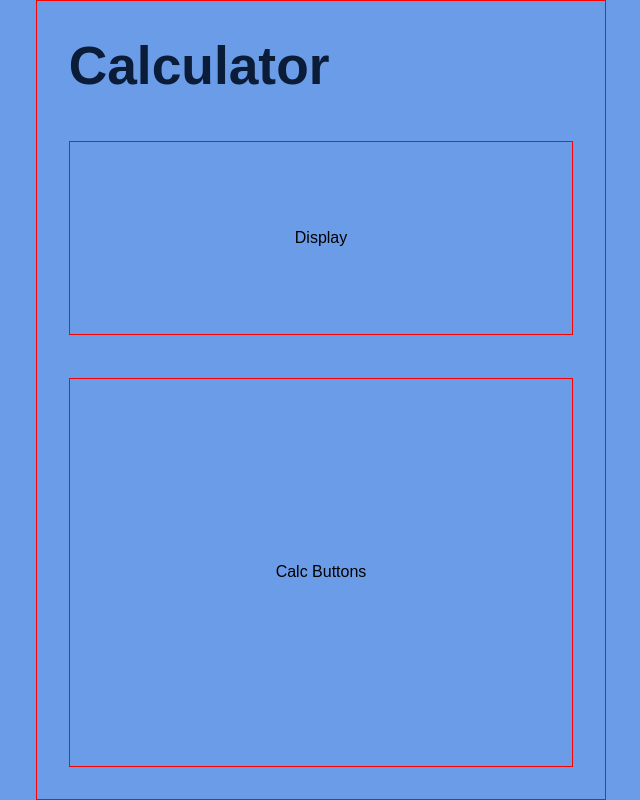
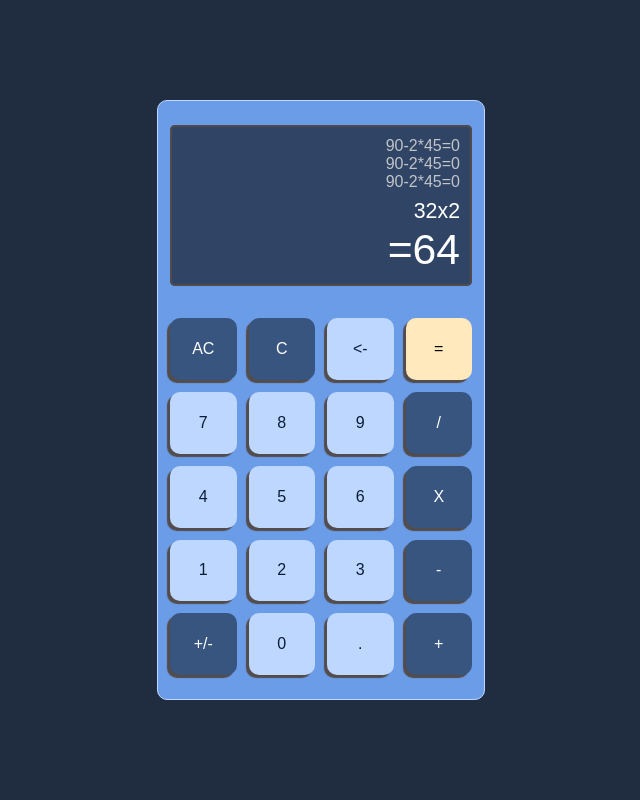
Before and after one commit to GustaSilvaBr/react-ts-calculator, a React (Create React App) app: page / in a window 1280 px wide. Shown: the whole page, without its empty margins (319-959 px from the left). Built offline with nearby package versions, Linux system fonts and the light colour scheme.

Commit message:
:ok_hand: style: calc style created

```diff
--- a/src/App.tsx
+++ b/src/App.tsx
@@ -6,7 +6,7 @@ import {Calculator} from './components/Calculator';
 
 export function App() {
   return (
-    <div className="App flex">
+    <div className="App">
         <Calculator/>
     </div>
   );
--- /dev/null
+++ b/src/components/ButtonInCalc.tsx
@@ -0,0 +1,23 @@
+import React, { ReactNode } from 'react';
+
+import '../styles/buttonInCalc.scss';
+
+const kindsOfButton = {
+    action: 0,
+    number: 1,
+    result: 2
+}
+
+interface buttonInCalc{
+    kindOfButton: 'action' | 'number' | 'result',
+    children:ReactNode,
+}
+
+export function ButtonInCalc({kindOfButton, children}:buttonInCalc){
+
+    return(
+        <div className={`flex button-in-calc ${kindOfButton}`}>
+            {children}
+        </div>
+    )
+}
--- a/src/components/CalcButtons.tsx
+++ b/src/components/CalcButtons.tsx
@@ -2,10 +2,77 @@ import React from 'react';
 
 import '../styles/calcButtons.scss';
 
+import {ButtonInCalc} from './ButtonInCalc';
+
 export function CalcButtons(){
     return (
         <div className="flex calc-buttons">
-            Calc Buttons
+            <ButtonInCalc kindOfButton='action'>
+                <span>AC</span>
+            </ButtonInCalc>
+            <ButtonInCalc kindOfButton='action'>
+                <span>C</span>
+            </ButtonInCalc>
+            <ButtonInCalc kindOfButton='number'>
+                <span> {`<-`} </span>
+            </ButtonInCalc>
+            <ButtonInCalc kindOfButton='result'>
+                <span>=</span>
+            </ButtonInCalc>
+
+            <ButtonInCalc kindOfButton='number'>
+                <span>7</span>
+            </ButtonInCalc>
+            <ButtonInCalc kindOfButton='number'>
+                <span>8</span>
+            </ButtonInCalc>
+            <ButtonInCalc kindOfButton='number'>
+                <span>9</span>
+            </ButtonInCalc>
+            <ButtonInCalc kindOfButton='action'>
+                <span>/</span>
+            </ButtonInCalc>
+
+            <ButtonInCalc kindOfButton='number'>
+                <span>4</span>
+            </ButtonInCalc>
+            <ButtonInCalc kindOfButton='number'>
+                <span>5</span>
+            </ButtonInCalc>
+            <ButtonInCalc kindOfButton='number'>
+                <span>6</span>
+            </ButtonInCalc>
+            <ButtonInCalc kindOfButton='action'>
+                <span>X</span>
+            </ButtonInCalc>
+
+            <ButtonInCalc kindOfButton='number'>
+                <span>1</span>
+            </ButtonInCalc>
+            <ButtonInCalc kindOfButton='number'>
+                <span>2</span>
+            </ButtonInCalc>
+            <ButtonInCalc kindOfButton='number'>
+                <span>3</span>
+            </ButtonInCalc>
+            <ButtonInCalc kindOfButton='action'>
+                <span>-</span>
+            </ButtonInCalc>
+
+            <ButtonInCalc kindOfButton='action'>
+                <span>{`+/-`}</span>
+            </ButtonInCalc>
+            <ButtonInCalc kindOfButton='number'>
+                <span>0</span>
+            </ButtonInCalc>
+            <ButtonInCalc kindOfButton='number'>
+                <span>.</span>
+            </ButtonInCalc>
+            <ButtonInCalc kindOfButton='action'>
+                <span>+</span>
+            </ButtonInCalc>
+
+
         </div>
     )
 }
--- /dev/null
+++ b/src/components/CalcHistoricLine.tsx
@@ -0,0 +1,9 @@
+import React from 'react';
+
+export function CalcHistoricLine() {
+    return (
+        <span className="calc-historic-line">
+            90-2*45=0
+        </span>
+    )
+}
--- a/src/components/Calculator.tsx
+++ b/src/components/Calculator.tsx
@@ -8,7 +8,7 @@ import {CalcButtons} from './CalcButtons';
 export function Calculator(){
     return (
         <div className="flex calculator">
-            <h1>Calculator</h1>
+            {/* <h1>Calculator</h1> */}
             <Display/>
             <CalcButtons/>
         </div>
--- a/src/components/Display.tsx
+++ b/src/components/Display.tsx
@@ -2,10 +2,27 @@ import React from 'react';
 
 import '../styles/display.scss';
 
+import {CalcHistoricLine} from '../components/CalcHistoricLine';
+
 export function Display(){
     return(
         <div className="flex display">
-            Display
+
+            <div className="flex calc-historic">
+                <CalcHistoricLine/>
+                <CalcHistoricLine/>
+                <CalcHistoricLine/>
+            </div>
+
+            <div className='flex latest-calcs'>
+                <div className='flex last-calc'>
+                    <span>32x2</span>
+
+                </div>
+                <div className='flex current-calc'>
+                    <span> =64 </span>
+                </div>
+            </div>
         </div>
     )
 }
--- /dev/null
+++ b/src/styles/buttonInCalc.scss
@@ -0,0 +1,19 @@
+div.button-in-calc{
+    border-radius:10px;
+    box-shadow: -3px 3px 1px rgb(83, 76, 76);
+}
+
+div.button-in-calc.number{
+    background-color: var(--btn-primary-color);
+    color: var(--text-primary-color);
+}
+
+div.button-in-calc.action{
+    background-color: var(--btn-secondary-color);
+    color: var(--text-secondary-color);
+}
+
+div.button-in-calc.result{
+    background-color: var(--emphasis-back-color);
+    color: var(-text-primary-color);
+}
--- a/src/styles/calcButtons.scss
+++ b/src/styles/calcButtons.scss
@@ -0,0 +1,7 @@
+div.calc-buttons{
+    display: grid;
+    grid-template-columns: repeat(4, 1fr);
+    grid-template-rows: repeat(5, 1fr);
+
+    gap:12px;
+}
--- a/src/styles/calculator.scss
+++ b/src/styles/calculator.scss
@@ -1,31 +1,34 @@
 div.calculator{
     display:grid;
-    grid-template-rows:0.1fr 0.3fr 0.6fr;
+    grid-template-rows:0.2fr 1fr;
     grid-template-columns:1fr;
 
-    width:428pt;
-    height:100vh;
+    border-radius: 10px;
 
-    gap:32pt;
+    border: 1px solid var(--btn-primary-color);
 
-    padding:24pt !important;
+    // resize:horizontal;
+    // overflow: auto;
 
-    border:1px solid red;
+    width: 328px;
+    height:600px;
+
+    gap:24pt;
+
+    padding-top:24px;
+    padding-bottom:24px;
+    padding-left:12px;
+    padding-right:12px;
+
+    background-color: var(--calc-back-color);
 
     h1{
         font-size:var(--calc-title-size);
         color: var(--text-primary-color);
 
         text-align:left;
-
-        // border: 1px solid red;
-    }
-
-    div.flex{
-        border: 1px solid red;
     }
 
     flex-direction: column;
     justify-content: space-between;
-
 }
--- a/src/styles/display.scss
+++ b/src/styles/display.scss
@@ -0,0 +1,45 @@
+div.display {
+    flex-direction: column;
+    align-items: flex-end;
+
+    gap: 6pt;
+
+    background-color: #202d41c7;
+
+    border-radius:5px;
+
+    padding:12px;
+
+
+    box-shadow: inset 0px 0px 1px 2px rgb(83, 76, 76);
+
+
+    div.calc-historic {
+        flex-direction: column;
+        align-items: flex-end;
+
+        color: rgba(219, 219, 219, 0.849);
+        font-size: var(--historic-calc-size);
+    }
+
+    div.latest-calcs {
+        flex-direction: column;
+        align-items: flex-end;
+
+        gap: 1pt;
+
+        color: var(--text-secondary-color);
+
+        div.last-calc {
+            justify-content: flex-end;
+            font-size: var(--last-calc-size);
+        }
+
+        div.current-calc {
+            justify-content: flex-end;
+            font-size: var(--current-calc-size);
+        }
+
+    }
+
+}
--- a/src/styles/global.scss
+++ b/src/styles/global.scss
@@ -1,49 +1,46 @@
-:root{
+:root {
     --calc-back-color: #6B9CE7;
-    --btn-primary-color:#BDD7FF;
+    --btn-primary-color: #BDD7FF;
     --btn-secondary-color: #385580;
 
 
-    --emphasis-back-color:#FFE9BD;
+    --emphasis-back-color: #FFE9BD;
 
-    --text-primary-color:#0A1C37;
-    --text-secondary-color:#FFF;
+    --text-primary-color: #0A1C37;
+    --text-secondary-color: #FFF;
 
-    --calc-title-size: 40pt;
-    --historic-calc-size:24pt;
-    --last-calc-size: 32pt;
-    --current-calc-size: 64pt;
-
-
+    --calc-title-size: 18pt;
+    --historic-calc-size: 12pt;
+    --last-calc-size: 16pt;
+    --current-calc-size: 32pt;
 }
 
-*{
-    margin:0;
-    padding:0;
+* {
+    margin: 0;
+    padding: 0;
 
-    box-sizing:border-box;
+    box-sizing: border-box;
 }
 
-body{
-    width:100vw;
-    height:100vh;
-
+body {
     font-family: Arial, Helvetica, sans-serif;
 }
 
-div.App{
-    width:100vw;
-    height:100vh;
+div.App {
+    display: flex;
+    align-items: center;
+    justify-content: center;
 
-    background-color: var(--calc-back-color);
+    width: 100vw;
+    height: 100vh;
+
+    background-color: #202d41;
 }
 
-div.flex{
-    display:flex;
+div.flex {
+    display: flex;
     align-items: center;
-    justify-content:center;
-    width:100%;
+    justify-content: center;
+    width: 100%;
     height: 100%;
-
-
 }
```
